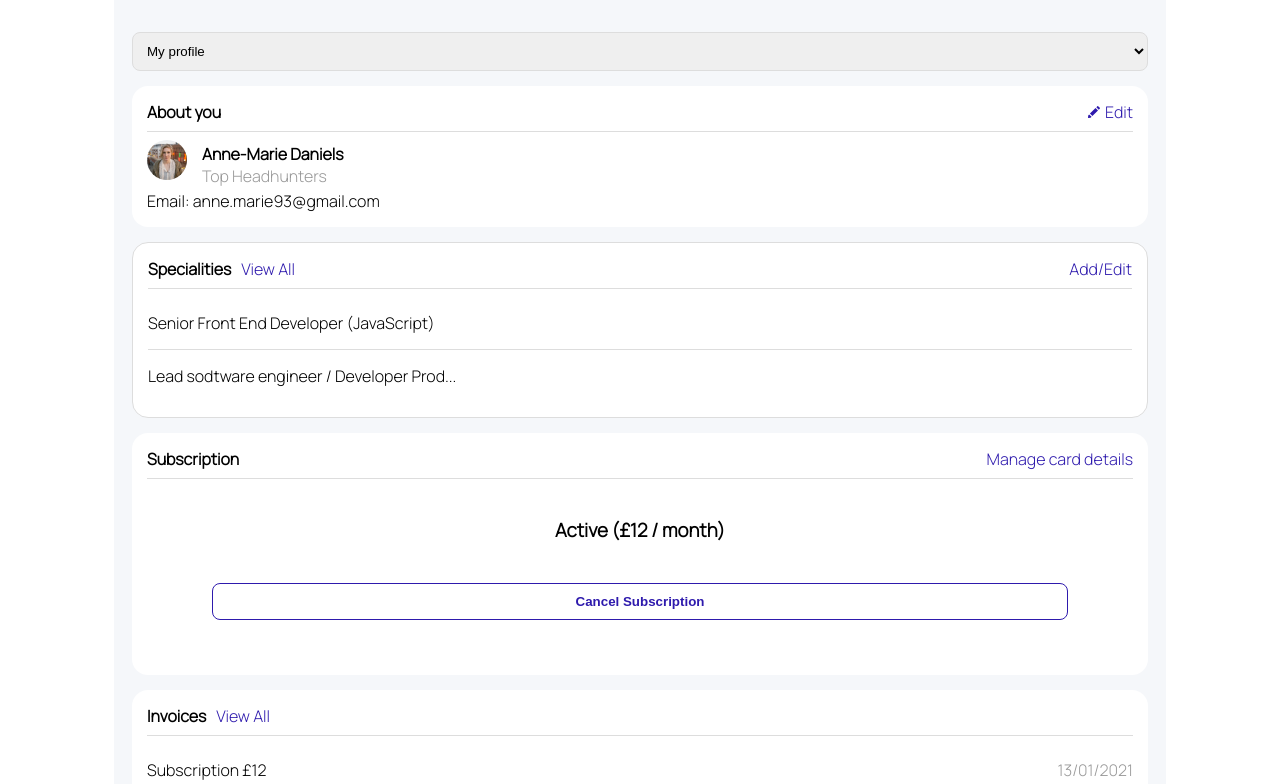
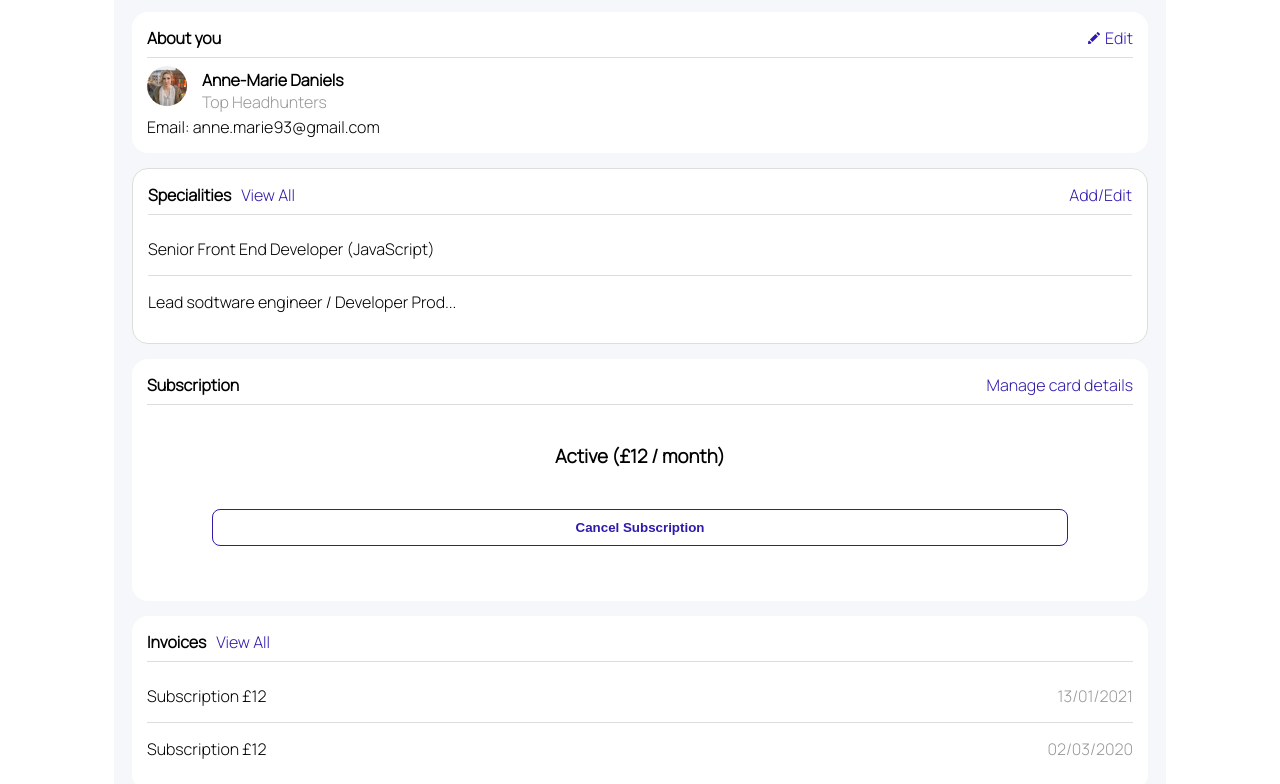
Before and after one commit to magnifiq/vention-landing-practice, a website: page src/pugs/HHprofile.pug in a window 1280 px wide. Shown: the part 91-875 px from the top of the page. Drawn offline with nearby package versions, Linux system fonts and the light colour scheme; files that its build step writes are made by us from their sources; files whose address does not match are found by name.

Commit message:
Update HHprofile.pug

```diff
--- a/src/pugs/HHprofile.pug
+++ b/src/pugs/HHprofile.pug
@@ -4,7 +4,7 @@ head
     include ./includes/baseInfo.pug
     title HH profile
 body
-    include ./includes/headerLogged.pug
+
     include ./mixins/searchButton.pug
     include ./mixins/lightButton.pug
     main
```
